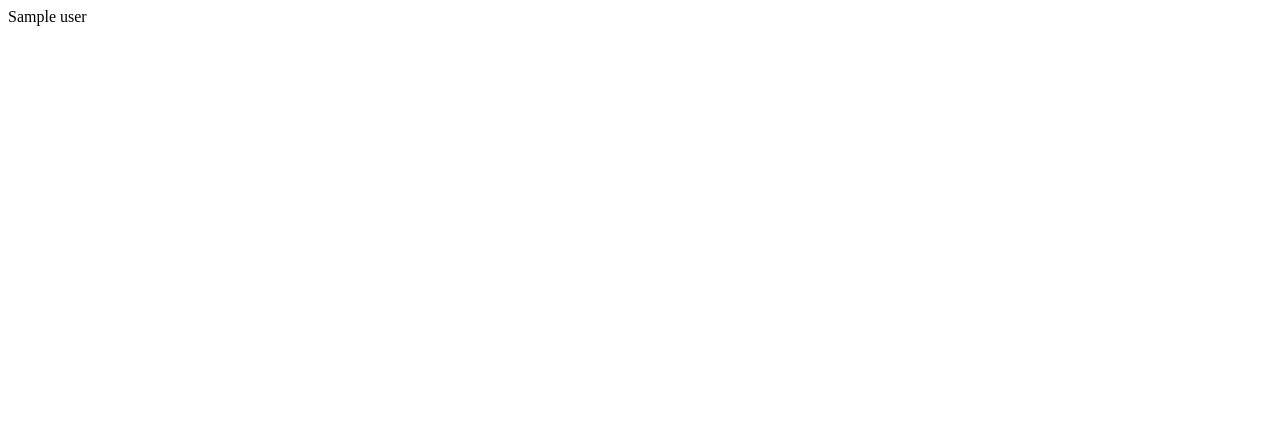
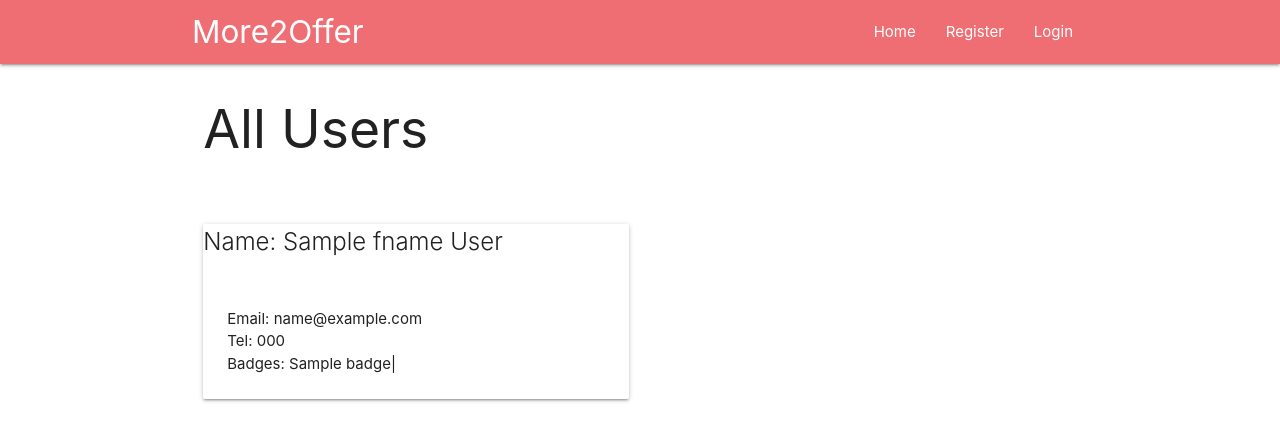
Before and after one commit to stefdworschak/more2offer, a Flask app: page / in a window 1280 px wide. Before the commit the part shown is almost empty. Shown: the top 441 px of the page. Run offline with Flask 2, Linux system fonts and the light colour scheme; a database or web service that is not in the repository returns one stand-in record (values such as "Sample title"); some libraries are stand-ins or nearby versions.

Commit message:
create base template

```diff
--- /dev/null
+++ b/templates/base.html
@@ -0,0 +1,32 @@
+<!DOCTYPE html>
+<html lang="en">
+  <head>
+    <meta charset="UTF-8" />
+    <meta http-equiv="X-UA-Compatible" content="IE=edge" />
+    <meta name="viewport" content="width=device-width, initial-scale=1.0" />
+    <title>More2Offer</title>
+    <!-- Compiled and minified CSS -->
+    <link
+      rel="stylesheet"
+      href="https://cdnjs.cloudflare.com/ajax/libs/materialize/1.0.0/css/materialize.min.css"
+    />
+    <!-- Compiled and minified JavaScript -->
+    <script src="https://cdnjs.cloudflare.com/ajax/libs/materialize/1.0.0/js/materialize.min.js"></script>
+  </head>
+  <body>
+    <nav>
+      <div class="container">
+        <div class="nav-wrapper">
+          <a href="#" class="brand-logo">More2Offer</a>
+          <ul id="nav-mobile" class="right hide-on-med-and-down">
+            <li><a href="/">Home</a></li>
+            <li><a href="/">Register</a></li>
+            <li><a href="/">Login</a></li>
+          </ul>
+        </div>
+      </div>
+    </nav>
+
+    {% block content %} {% endblock %}
+  </body>
+</html>
--- a/templates/users.html
+++ b/templates/users.html
@@ -1,14 +1,27 @@
-<!DOCTYPE html>
-<html lang="en">
-<head>
-  <meta charset="UTF-8">
-  <meta http-equiv="X-UA-Compatible" content="IE=edge">
-  <meta name="viewport" content="width=device-width, initial-scale=1.0">
-  <title>More2Offer</title>
-</head>
-<body>
-  {% for user in users %}
-    {{ user }}
-  {% endfor %}
-</body>
-</html>
+{% extends "base.html" %}
+{% block content %}
+<div class="container">
+  <div class="row">
+    <div class="col">
+      <h2>All Users</h2>
+    </div>
+  </div>
+  <div class="row">
+    {% for user in users %}
+    <div class="col s12 m6">
+      <div class="card">
+        <div class="card-title">
+          <p>Name: {{ user.fname }} {{ user.lname }}</p>
+        </div>
+        <div class="card-content">
+          <p>Email: {{ user.email }}</p>
+          <p>Tel: {{ user.tel }}</p>
+          <p>Badges: {% for badge in user.badges %}{{ badge }}| {% endfor %}</p>
+        </div>
+      </div>
+    </div>
+    {% endfor %}
+  </div>
+</div>
+
+{% endblock %}
```
